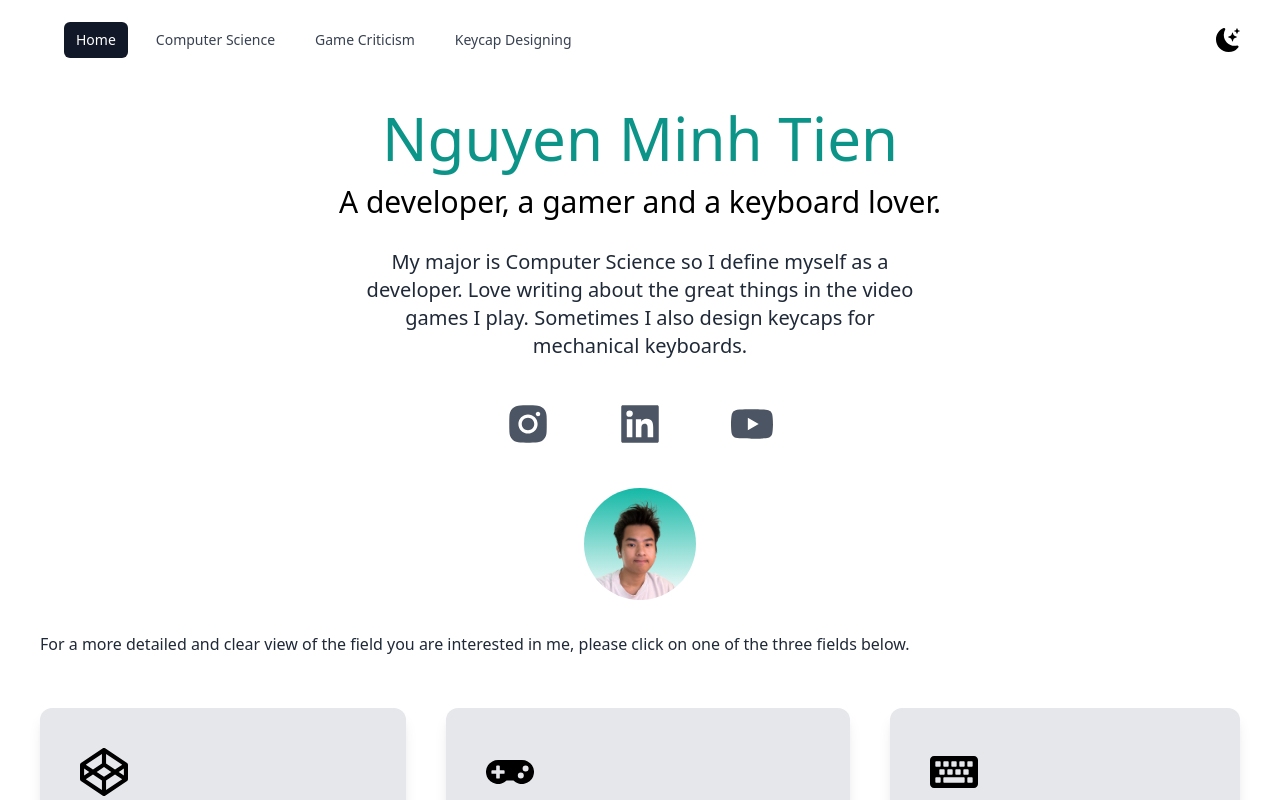
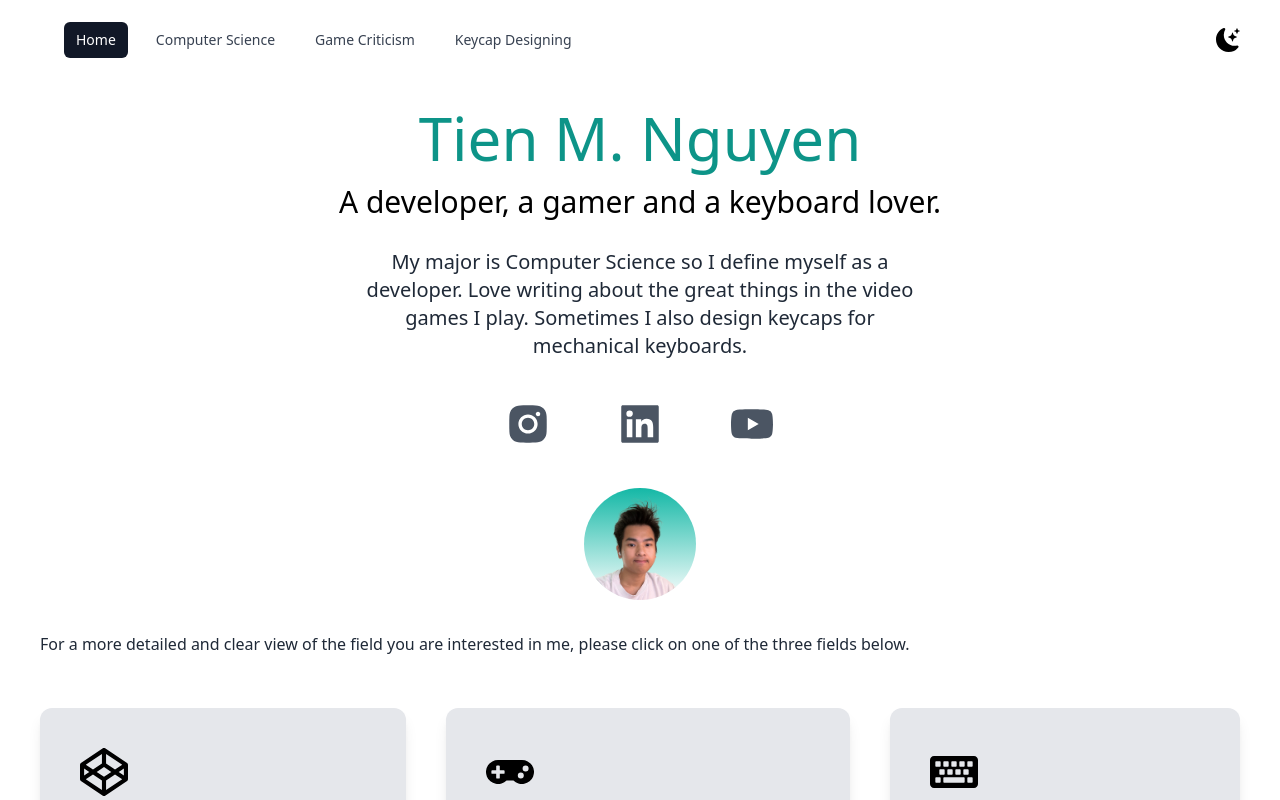
Before and after one commit to iamtienng/iamtienng, a Next.js app: page / in a window 1280 px wide. Shown: the top 800 px of the page. Built offline with nearby package versions, Linux system fonts and the light colour scheme.

Commit message:
Change name

```diff
--- a/src/pages/index.js
+++ b/src/pages/index.js
@@ -199,7 +199,7 @@ export default function Home() {
         <section>
           <div className="text-center p-5 py-5">
             <h2 className="text-5xl py-2 text-teal-600 font-medium dark:text-teal-400 md:text-6xl">
-              Nguyen Minh Tien
+              Tien M. Nguyen
             </h2>
             <h3 className="text-2xl py-2 dark:text-white md:text-3xl">
               A developer, a gamer and a keyboard lover.
```
